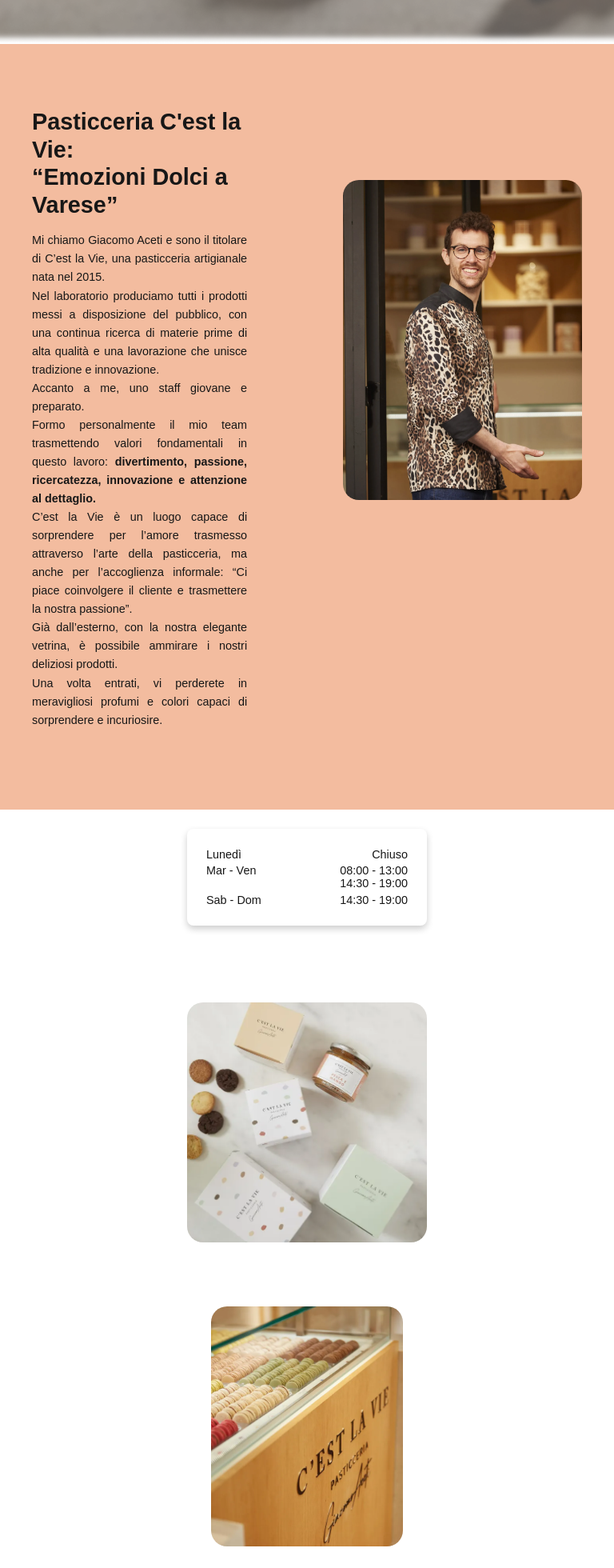
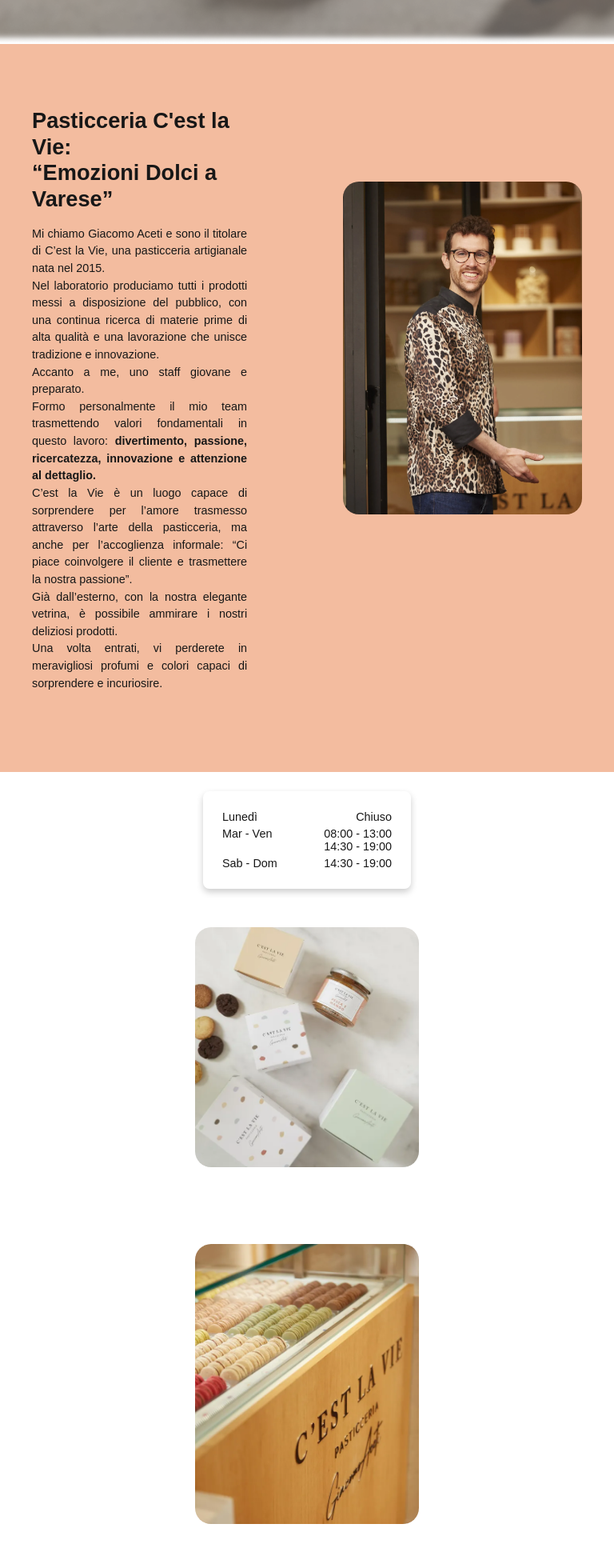
Before and after one commit to nalodagreat/PW4-Frontend-Mossali-Tijani-Figini, a Next.js app: page / in a window 768 px wide. Shown: the part 680-2640 px from the top of the page at 80% size. Built offline with nearby package versions, Linux system fonts and the light colour scheme; no server answers.

Commit message:
modification of responsive

```diff
--- a/src/components/home/information/information.js
+++ b/src/components/home/information/information.js
@@ -4,6 +4,7 @@
 import img1 from '@/public/images/home/information/imgInfo1.webp';
 import img2 from '@/public/images/home/information/imgInfo2.webp';
 import img3 from '@/public/images/home/information/imgInfo3.webp';
+import Link from 'next/link'; // Importa il componente Link
 
 const Information = () => {
   return (
@@ -39,7 +40,9 @@
         <Image src={img3} alt="Pasticceria" className={styles.sideImage} width={300} height={300} />
         <div className={styles.shopInvitation}>
           <p style={{marginBottom:"1rem"}}>Visita il nostro shop <br/> per gustare i nostri dolci unici!</p>
-          <button className={styles.shopButton}>Scopri di più</button>
+          <Link href="/products">
+            <button className={styles.shopButton}>Scopri di più</button>
+          </Link>
         </div>
       </div>
     </div>
--- a/src/components/home/information/information.module.css
+++ b/src/components/home/information/information.module.css
@@ -3,6 +3,7 @@
   padding: 6rem 4rem;
   justify-content: space-around;
   align-items: stretch;
+  gap: 2rem;
 }
 
 .leftSection,
@@ -13,7 +14,6 @@
   flex-direction: column;
   align-items: center;
   gap: 6rem;
-
 }
 
 .hoursBox {
@@ -77,6 +77,7 @@
   .informationContainer {
     padding: 2rem;
   }
+
   .hoursBox,
   .shopInvitation {
     font-size: 0.9rem;
@@ -93,17 +94,33 @@
     flex-direction: column;
     align-items: center;
     padding: 1.5rem;
+    gap: 3rem;
+  }
+
+  .leftSection,
+  .centerSection,
+  .rightSection {
+    gap: 3rem;
+  }
+
+  .hoursBox {
+    max-width: 260px;
   }
 
   .centerImage {
-    margin-top: 5rem;
-    max-height: 300px;
+    margin-top: 3rem;
+    max-height: 350px;
   }
 
-  .shopButton {
-    padding: 0.6rem 1.2rem;
+  .sideImage {
+    max-width: 280px;
+  }
+
+  .shopButton{
+    padding: 0.5rem 2.5rem;
   }
 }
+
 
 @media (max-width: 480px) {
   .informationContainer {
@@ -116,8 +133,12 @@
     font-size: 0.85rem;
   }
 
+  .shopButton{
+    padding: 0.5rem 2.5rem;
+  }
+
   .centerImage {
     margin-top: 5rem;
-    max-height: 300px;
+    min-height: 300px;
   }
 }
--- a/src/components/home/presentation/presentation.module.css
+++ b/src/components/home/presentation/presentation.module.css
@@ -18,7 +18,7 @@
 }
 
 .title {
-  font-size: 2rem;
+  font-size: 1.9rem; /* Ridotto leggermente */
   margin-bottom: 1rem;
   line-height: 1.2;
   font-weight: bold;
@@ -26,8 +26,8 @@
 }
 
 .paragraph {
-  font-size: 0.96rem;
-  line-height: 1.8;
+  font-size: 0.94rem; /* Ridotto leggermente */
+  line-height: 1.7;
   text-align: justify;
   margin-bottom: 20px;
   white-space: pre-line;
@@ -45,7 +45,7 @@
 
 .image {
   width: 90%;
-  height: 36rem;
+  height: 38rem; /* Altezza aumentata leggermente */
   object-fit: cover;
   object-position: 50% 20%;
   border-radius: 20px;
@@ -58,13 +58,13 @@
   }
 
   .title {
-    font-size: 2rem;
+    font-size: 1.8rem; /* Ridotto leggermente */
     margin-bottom: 1rem;
   }
 
   .paragraph {
-    font-size: 1.1rem;
-    line-height: 1.6; /* Diminuisci leggermente l'interlinea per meglio adattarsi alla larghezza */
+    font-size: 0.92rem; /* Ridotto leggermente */
+    line-height: 1.5; /* Diminuito leggermente */
   }
 
   .left {
@@ -75,12 +75,13 @@
 
   .right {
     flex: 1;
-    height: 400px; /* Aumenta l'altezza dell'immagine per una visione migliore */
+    height: 420px; /* Altezza aumentata */
   }
 
   .image {
     width: 80%;
-    height: 70%;
+    height: 35rem;
+    margin-top: 40%;
   }
 }
 
@@ -91,7 +92,7 @@
   }
 
   .title {
-    font-size: 1.8rem;
+    font-size: 1.7rem; /* Ridotto leggermente */
   }
 
   .paragraph {
@@ -100,7 +101,7 @@
 
   .image {
     width: 100%;
-    height: 50vh;
+    height: 52vh; /* Altezza aumentata */
     margin-top: 60%;
   }
 }
@@ -117,7 +118,7 @@
   }
 
   .paragraph {
-    font-size: 0.95rem;
+    font-size: 0.9rem; /* Ridotto leggermente */
     margin-left: 30px;
   }
 
@@ -127,6 +128,6 @@
 
   .image {
     width: 100%;
-    height: 50vh;
+    height: 52vh; /* Altezza aumentata */
   }
 }
--- a/src/components/home/products/products.module.css
+++ b/src/components/home/products/products.module.css
@@ -3,6 +3,7 @@
   align-items: stretch;
   padding: 8rem 8rem 0.1rem;
   box-sizing: border-box;
+  gap: 30px;
 }
 
 .reverseContainer {
@@ -18,6 +19,7 @@
   text-align: left;
   padding-right: 40px;
   height: 100%;
+  gap: 20px;
 }
 
 .title {
@@ -38,12 +40,13 @@
 }
 
 .paragraph {
-  font-size: 0.93rem;
+  font-size: 0.88rem;
   line-height: 1.8;
   text-align: justify;
   margin-bottom: 20px;
   white-space: pre-line;
-  width: 93%;
+  width: 80%;
+  flex-grow: 1;
 }
 
 .right {
@@ -52,11 +55,13 @@
   justify-content: center;
   align-items: center;
   height: 100%;
+  flex-grow: 1;
 }
 
 .imageWrapper {
   width: 100%;
-  height: 23rem;
+  height: 100%;
+  max-height: 400px;
   overflow: hidden;
   border-radius: 20px;
 }
@@ -90,39 +95,69 @@
   background-color: #C7C1DC;
 }
 
-
-@media (max-width: 991px) and (min-width: 661px) {
+/* Tablet Layout (661px - 1024px) */
+@media (max-width: 1024px) and (min-width: 661px) {
   .presentazioneContainer {
     padding: 80px 40px;
     gap: 30px;
   }
 
   .title {
-    font-size: 1.8rem;
+    font-size: 1.8rem;  /* Leggermente più grande */
+    margin-left: 35px;
   }
 
   .paragraph {
-    font-size: 0.85rem;
+    font-size: 0.95rem;  /* Testo leggermente più grande */
+    width: 85%;  /* Aumenta la larghezza del paragrafo per tablet */
+    margin-left: 35px;
+  }
+
+  .right {
+    max-height: 400px; /* Mantiene l'altezza massima per l'immagine */
+  }
+
+  .imageWrapper {
+    max-height: 350px; /* Ridotto per evitare un'immagine troppo alta */
   }
 }
 
+/* Mobile Layout (< 600px) */
 @media (max-width: 600px) {
   .presentazioneContainer {
     flex-direction: column;
     padding: 80px 20px;
+    gap: 20px;
+  }
+
+  .left {
+    padding-right: 0;
+    text-align: center;
   }
 
   .title {
     font-size: 1.5rem;
-    margin-left: 30px;
+    margin-left: 0;
   }
 
   .paragraph {
     font-size: 0.95rem;
-    margin-left: 30px;
+    margin-left: 40px;
+    padding: 0 15px;
+    min-width: 50vw;
   }
 
   .right {
     margin-top: 20px;
+    flex-grow: 1;
+    height: auto;
+  }
+
+  .imageWrapper {
+    height: 200px;
+  }
+
+  .image {
+    object-position: 50% 20%;
   }
 }
```
Also changed, not shown: src/app/register/page.js (+11 -9 lines), src/app/register/register.module.css (+17 -10 lines).
